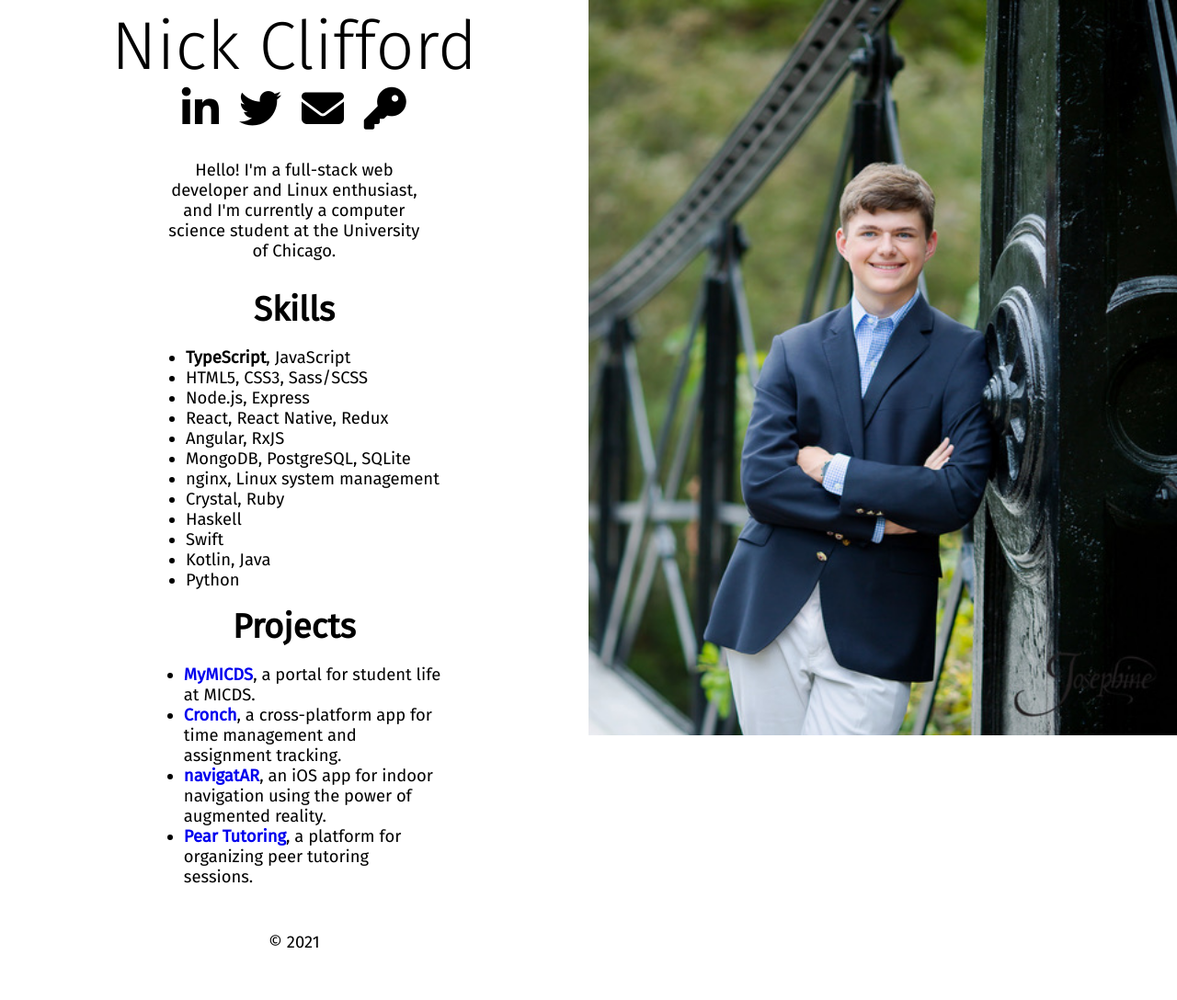
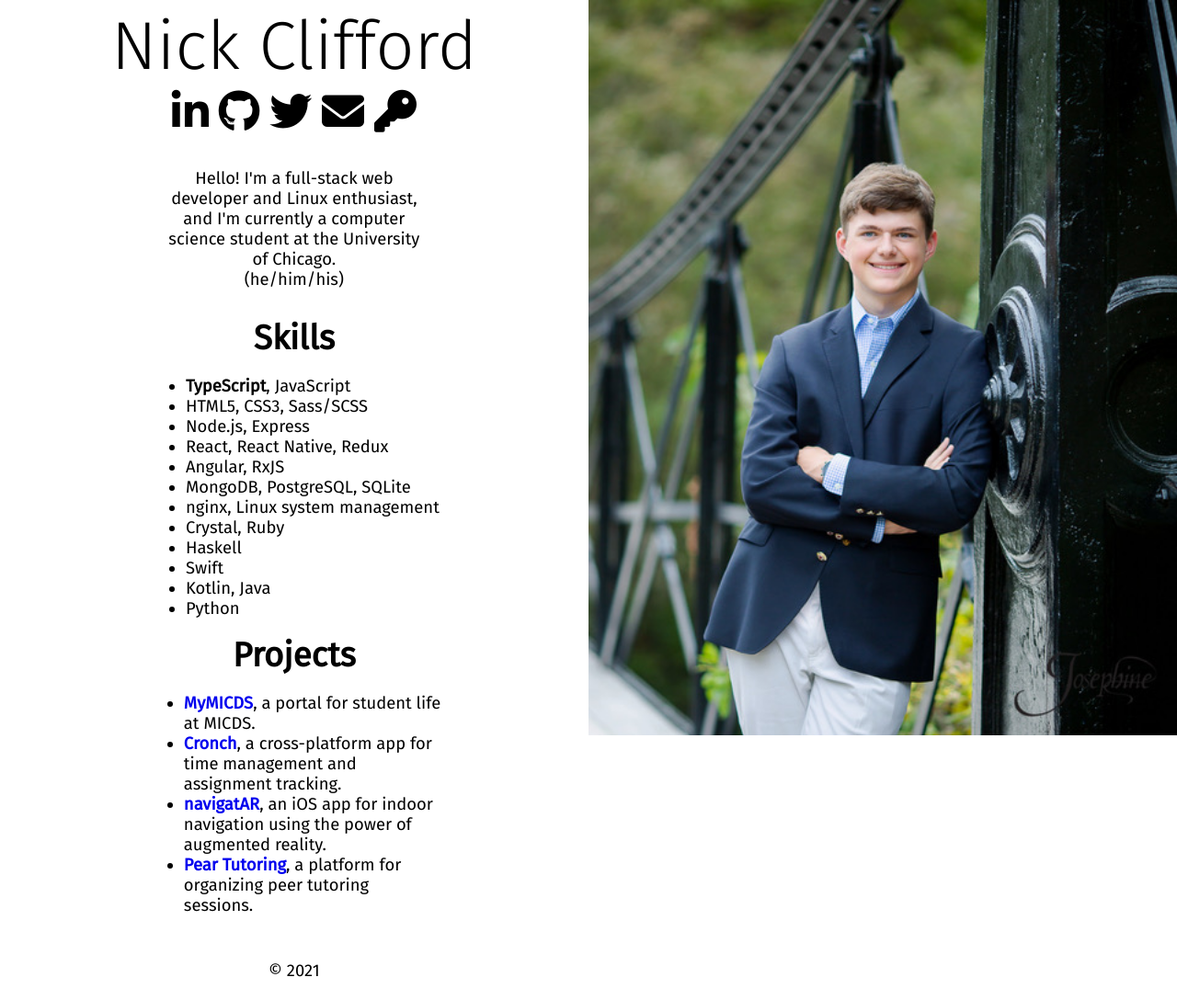
Before and after one commit to nickbclifford/nickclifford.me-v3, a website: page index.html in a window 1280 px wide. Shown: the whole page at 92% size. Before the commit the page ends 1061 px from the top, so only its background shows below. Drawn offline with nearby package versions, Linux system fonts and the light colour scheme; files that its build step writes are made by us from their sources.

Commit message:
social links

```diff
--- a/index.html
+++ b/index.html
@@ -14,14 +14,25 @@
 			<header>
 				<h1>Nick Clifford</h1>
 				<div id="icons">
-					<i class="fab fa-linkedin-in" data-fa-transform="shrink-8" data-fa-mask="fas fa-circle"></i>
-					<i class="fab fa-twitter" data-fa-transform="shrink-8" data-fa-mask="fas fa-circle"></i>
-					<i class="fas fa-envelope" data-fa-transform="shrink-8" data-fa-mask="fas fa-circle"></i>
-					<i class="fas fa-key" data-fa-transform="shrink-8" data-fa-mask="fas fa-circle"></i>
+					<a href="https://www.linkedin.com/in/nickbclifford/">
+						<i class="fab fa-linkedin-in" data-fa-transform="shrink-7" data-fa-mask="fas fa-circle"></i>
+					</a>
+					<a href="https://github.com/nickbclifford"><i class="fab fa-github"></i></a>
+					<a href="https://twitter.com/nickbclifford">
+						<i class="fab fa-twitter" data-fa-transform="shrink-7" data-fa-mask="fas fa-circle"></i>
+					</a>
+					<a href="mailto:nick@nickclifford.me">
+						<i class="fas fa-envelope" data-fa-transform="shrink-7" data-fa-mask="fas fa-circle"></i>
+					</a>
+					<a href="assets/key.asc">
+						<i class="fas fa-key" data-fa-transform="shrink-7" data-fa-mask="fas fa-circle"></i>
+					</a>
 				</div>
 				<p>
 					Hello! I'm a full-stack web developer and Linux enthusiast, and I'm currently a computer science
 					student at the University of Chicago.
+					<br />
+					(he/him/his)
 				</p>
 			</header>
 			<main>
@@ -65,6 +76,6 @@
 				<p>&copy; 2021</p>
 			</footer>
 		</div>
-		<img id="main-photo" src="me.jpg" alt="Main photo" />
+		<img id="main-photo" src="assets/me.jpg" alt="Main photo" />
 	</body>
 </html>
--- a/index.scss
+++ b/index.scss
@@ -60,6 +60,8 @@ header {
 
 	// Font Awesome JS turns the icons into not <i> elements anymore, so just apply to all the children
 	> * {
+		color: black;
+
 		transition: transform 0.2s;
 
 		&:hover {
```
Also changed, not shown: assets/me.jpg (renamed from me.jpg), 1 other file.
